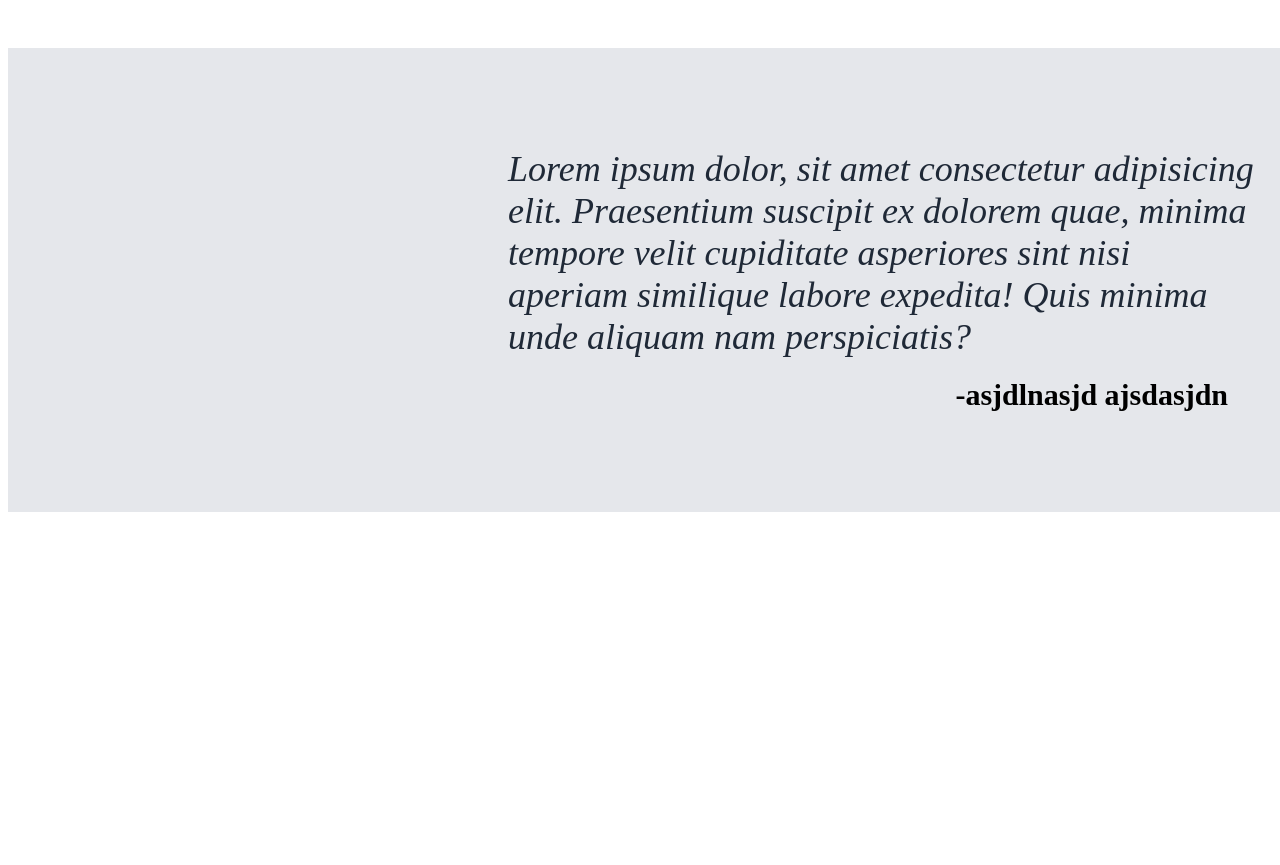
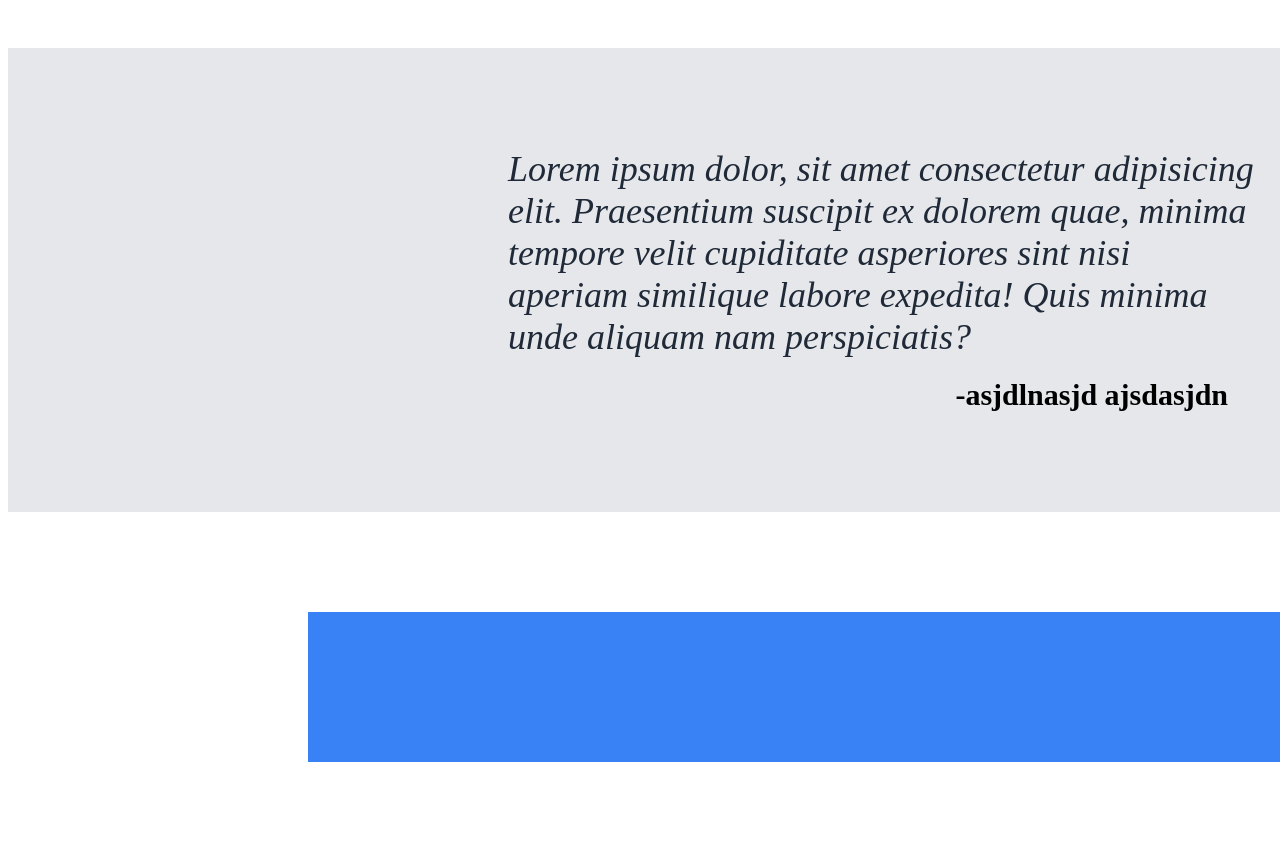
Before and after one commit to mir-pias/odin-flexbox, a plain HTML site: page index.html in a window 1280 px wide. Shown: the part 1186-2051 px from the top of the page. Before the commit the page ends 1706 px from the top, so only its background shows below. Drawn offline with Linux system fonts and the light colour scheme.

Commit message:
started action bar

```diff
--- a/index.html
+++ b/index.html
@@ -92,5 +92,16 @@
         </div>
     </div>
 
+    <div class="action">
+        <div class="action-bar">
+            <div class="action-text">
+
+            </div>
+            <div class="action-button">
+
+            </div>
+        </div>
+    </div>
+
 </body>
 </html>
--- a/styles.css
+++ b/styles.css
@@ -174,3 +174,20 @@ button{
     font-weight: bold;
     padding-right: 30px;
 }
+
+.action{
+    background-color: white;
+    display: flex;
+    justify-content: center;
+    align-items: center;
+    min-width: max-content;
+    padding: 100px 300px 100px 300px;
+}
+
+.action-bar{
+    background-color: #3882F6;
+    width: 1000px;
+    height: 150px;
+
+
+}
```
